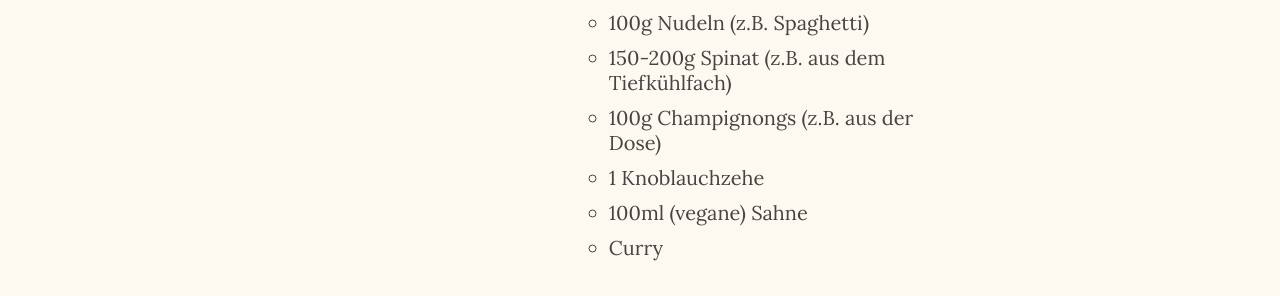
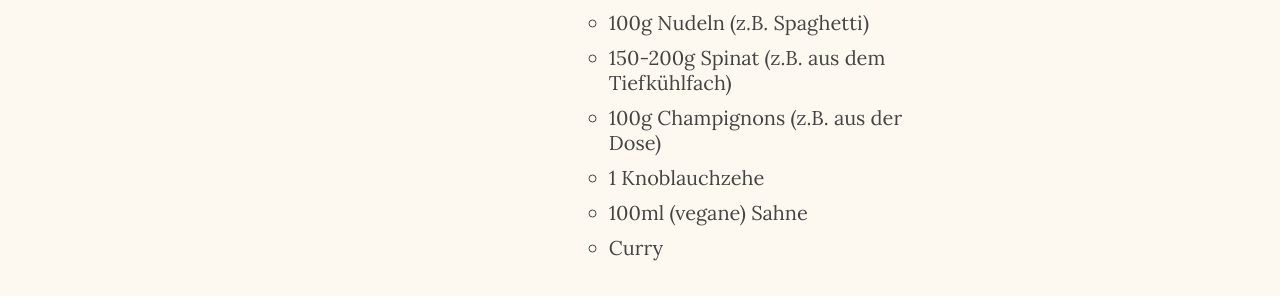
Before and after one commit to CarlAmbroselli/Studikochbuch, a Jekyll site: the page built from recipes/spinatnudeln.md, in a window 1280 px wide. Shown: the part 646-942 px from the top of the page. Built offline with Jekyll 4.4.1, drawn with Linux system fonts in a browser that asks for light colours.

Commit message:
Tippfehler korrigiert

```diff
--- a/recipes/spinatnudeln.md
+++ b/recipes/spinatnudeln.md
@@ -9,7 +9,7 @@ abstract: Pasta mit Spinat und Pilzen in Sahnesauce, mit Knoblauch und Curry gew
 ingredients:
   - 100g Nudeln (z.B. Spaghetti)
   - 150-200g Spinat (z.B. aus dem Tiefkühlfach)
-  - 100g Champignongs (z.B. aus der Dose)
+  - 100g Champignons (z.B. aus der Dose)
   - 1 Knoblauchzehe
   - 100ml (vegane) Sahne
   - Curry
```
